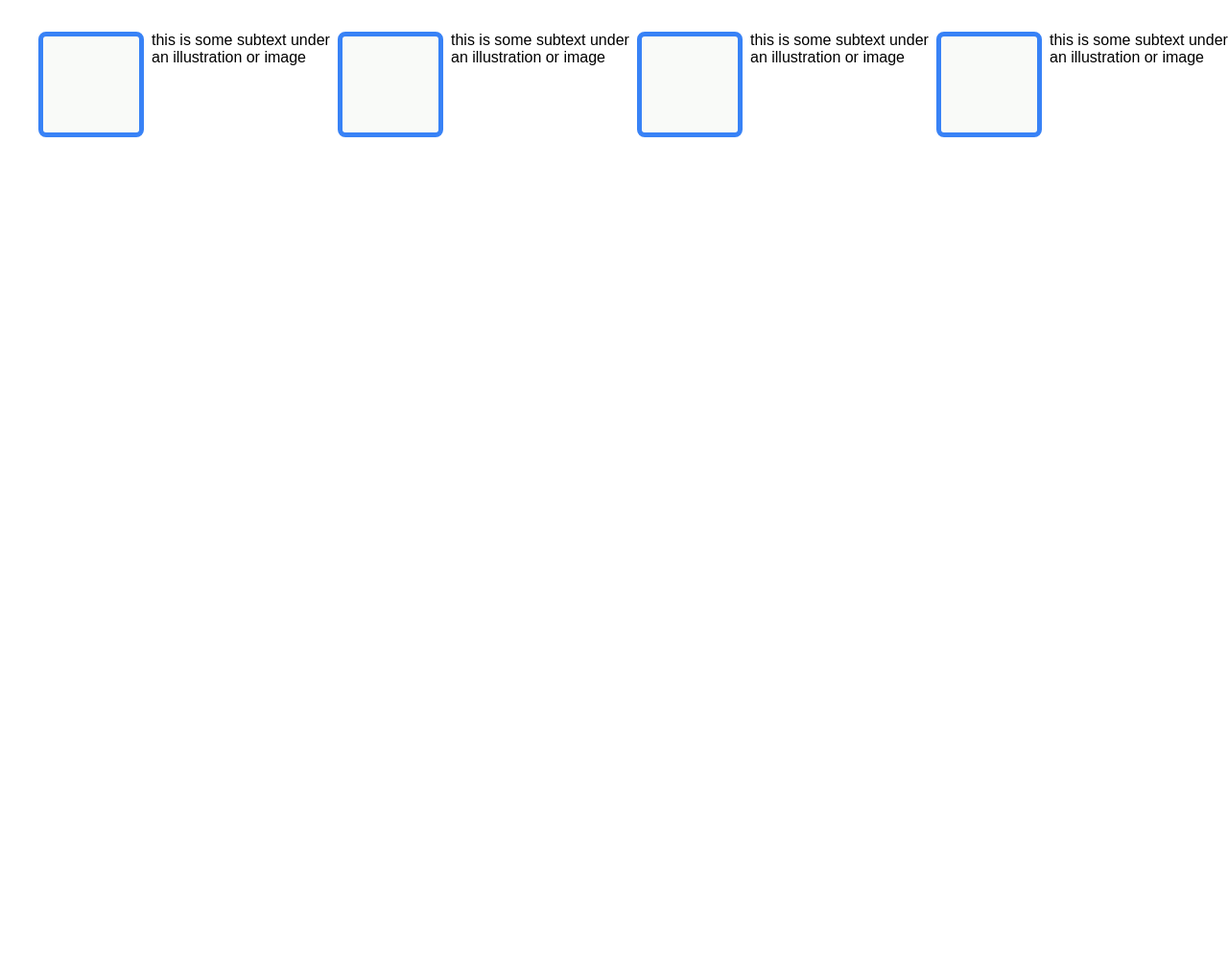
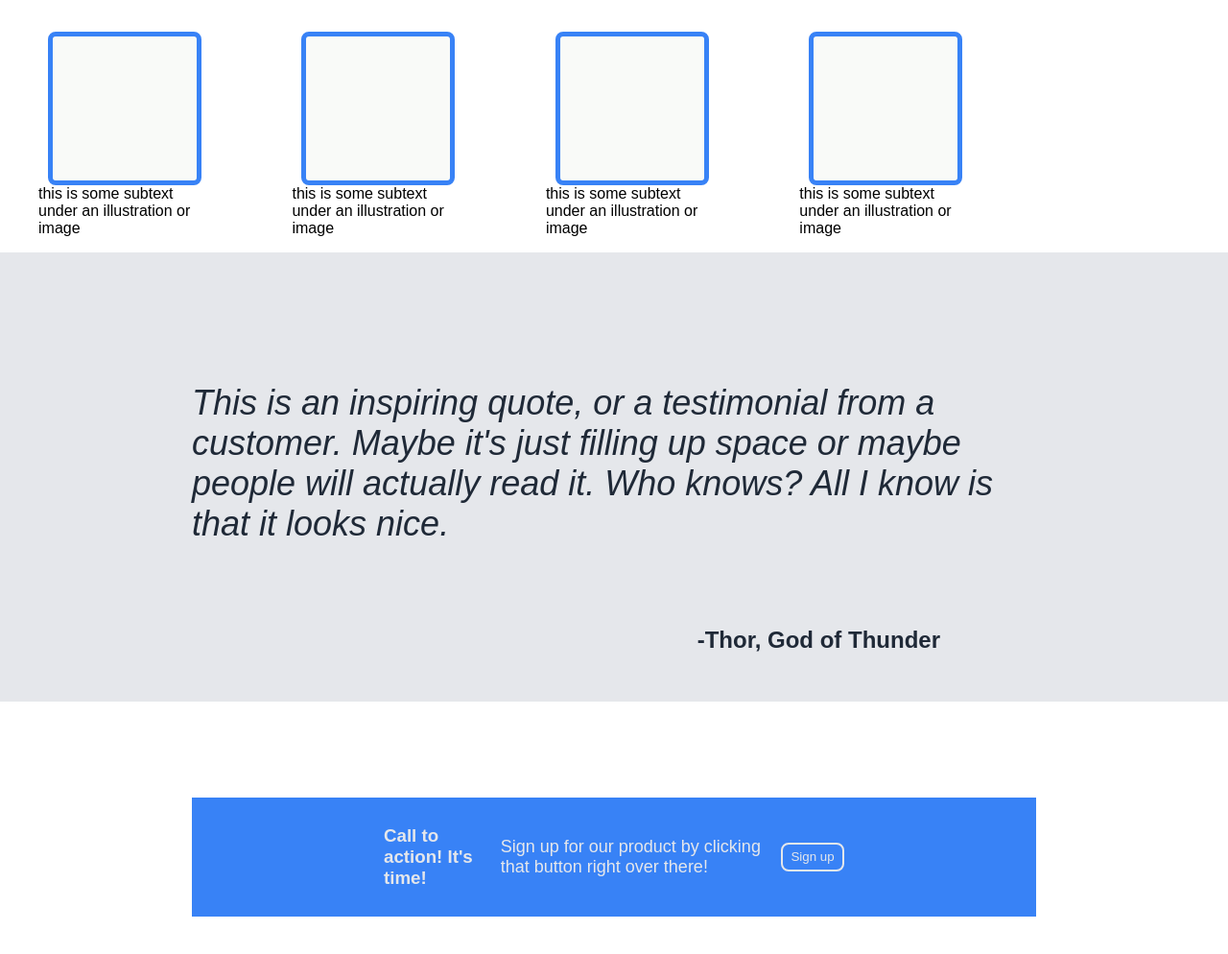
Before and after one commit to REALDuncanIdaho/landing-page-project, a plain HTML site: page index.html in a window 1280 px wide. Shown: the part 672-1666 px from the top of the page at 96% size. Before the commit the page ends 831 px from the top, so only its background shows below. Drawn offline with Linux system fonts and the light colour scheme.

Commit message:
adding bottom section of website and polishing layout

```diff
--- a/index.html
+++ b/index.html
@@ -28,17 +28,33 @@
         </div>
 
         <h2 class="second-header">Some random information.</h2>
-        <div class="second-body">
-            <ul>
+
+        <figure class="figure">
                 <div class="box"></div>
-                <li>this is some subtext under an illustration or image</li>
-                <div class="box"></div>
-                <li>this is some subtext under an illustration or image</li>
-                <div class="box"></div>
-                <li>this is some subtext under an illustration or image</li>
-                <div class="box"></div>
-                <li>this is some subtext under an illustration or image</li>
-            </ul>
+                    <figcaption class="caption">this is some subtext under an illustration or image</figcaption>
+        </figure>
+        <figure class="figure">
+            <div class="box"></div>
+                <figcaption class="caption">this is some subtext under an illustration or image</figcaption>
+        </figure>
+        <figure class="figure">
+            <div class="box"></div>
+                <figcaption class="caption">this is some subtext under an illustration or image</figcaption>
+        </figure>
+        <figure class="figure">
+            <div class="box"></div>
+                <figcaption class="caption">this is some subtext under an illustration or image</figcaption>
+        </figure>
+
+        <div class="quote">
+            <p class="quote">This is an inspiring quote, or a testimonial from a customer. Maybe it's just filling up space or maybe people will actually read it. Who knows? All I know is that it looks nice.</p>
+            <h3 class="Thor">-Thor, God of Thunder</h3>
+        </div>
+
+        <div class="footer">
+            <div><h3 class="action">Call to action! It's time!</h3></div>
+            <div><p>Sign up for our product by clicking that button right over there!</p></div>
+            <button class="footer-button">Sign up</button>
         </div>
     </body>
 </html>
--- a/style.css
+++ b/style.css
@@ -63,7 +63,7 @@ p {
 .placeholder {
     display: flex;
     align-items: center;
-    width: 350px;
+    width: 300px;
     height: 150px;
     background-color: rgb(131, 129, 151);
     color: #f9FaF8;
@@ -82,14 +82,11 @@ p {
     color: #f9FaF8;
     font-size: 18px;
     border-radius: 8px;
-    max-width: 100px;
+    width: 100px;
     height: 40px;
     display: flex;
     align-items: center;
-}
-
-.second-body {
-    display: flex;
+    padding: 15px;
 }
 
 .second-header {
@@ -97,9 +94,53 @@ p {
 }
 
 .box {
-    min-height: 100px;
-    min-width: 100px;
+    height: 150px;
+    width: 150px;
     background-color: #f9FaF8;
     border: 5px #3882f6 solid;
     border-radius: 8px;
 }
+
+.figure {
+    display: inline-flex;
+    flex-direction: column;
+    align-items: center;
+}
+
+.caption {
+    width: 180px;
+}
+
+.quote {
+    background-color: #e5e7eb;
+    color: #1f2937;
+    font-size: 36px;
+    font-style: italic;
+    padding: 50px 100px 50px 100px;
+}
+.Thor {
+    text-align: right;
+    font-size: 24px;
+    font-style: normal;
+    margin: 0 200px 0 0;
+}
+
+.footer {
+    background-color:#3882f6;
+    padding: 10px 200px;
+    margin: 100px 200px;
+    color: #E5E7EB;
+    display: flex;
+    align-items: center;
+    justify-content: center;
+}
+
+
+.footer-button {
+    background-color: #3882f6;
+    color: #E5E7EB;
+    border: 2px solid #E5E7EB;
+    border-radius: 8px;
+    width: 100px;
+    height: 30px;
+}
```
